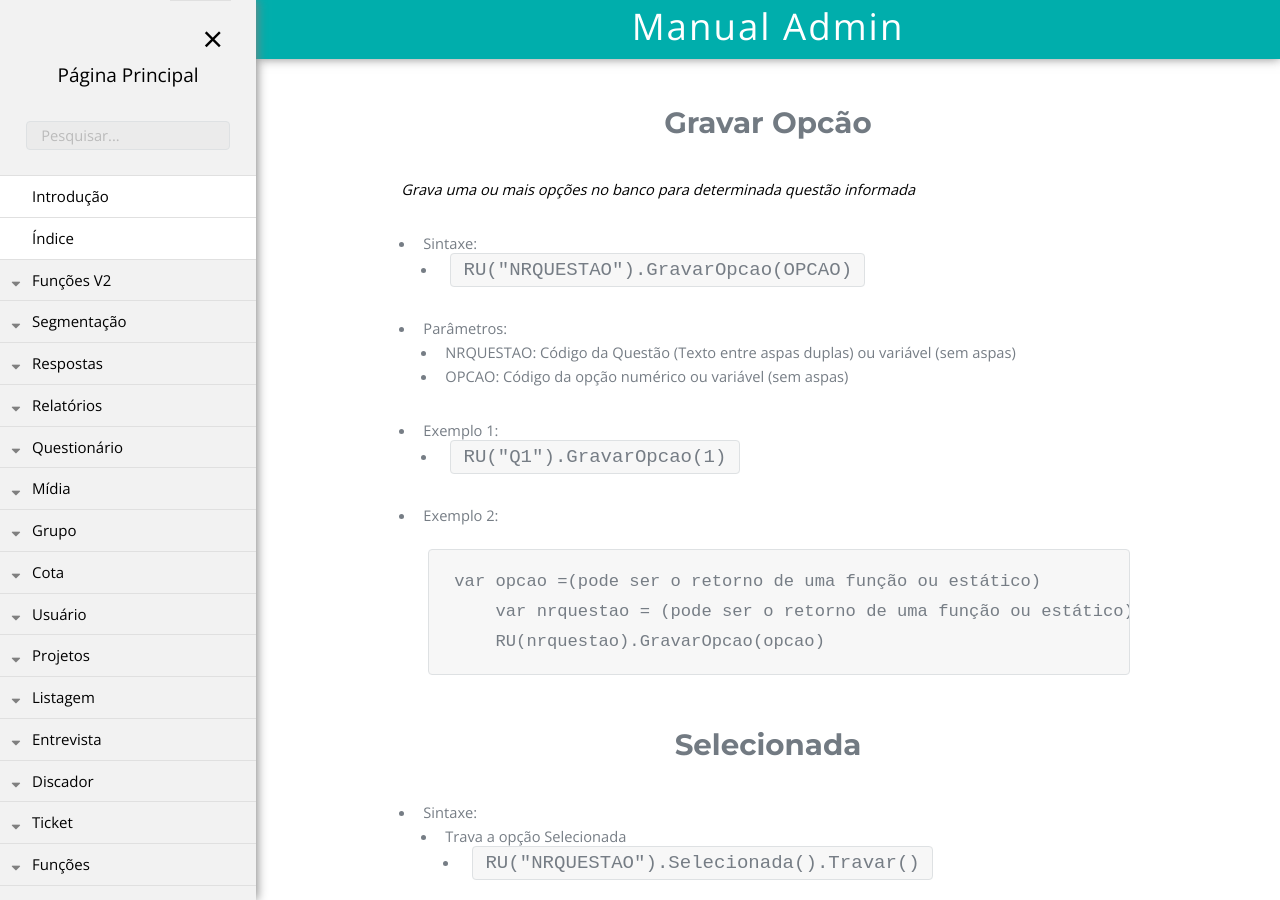
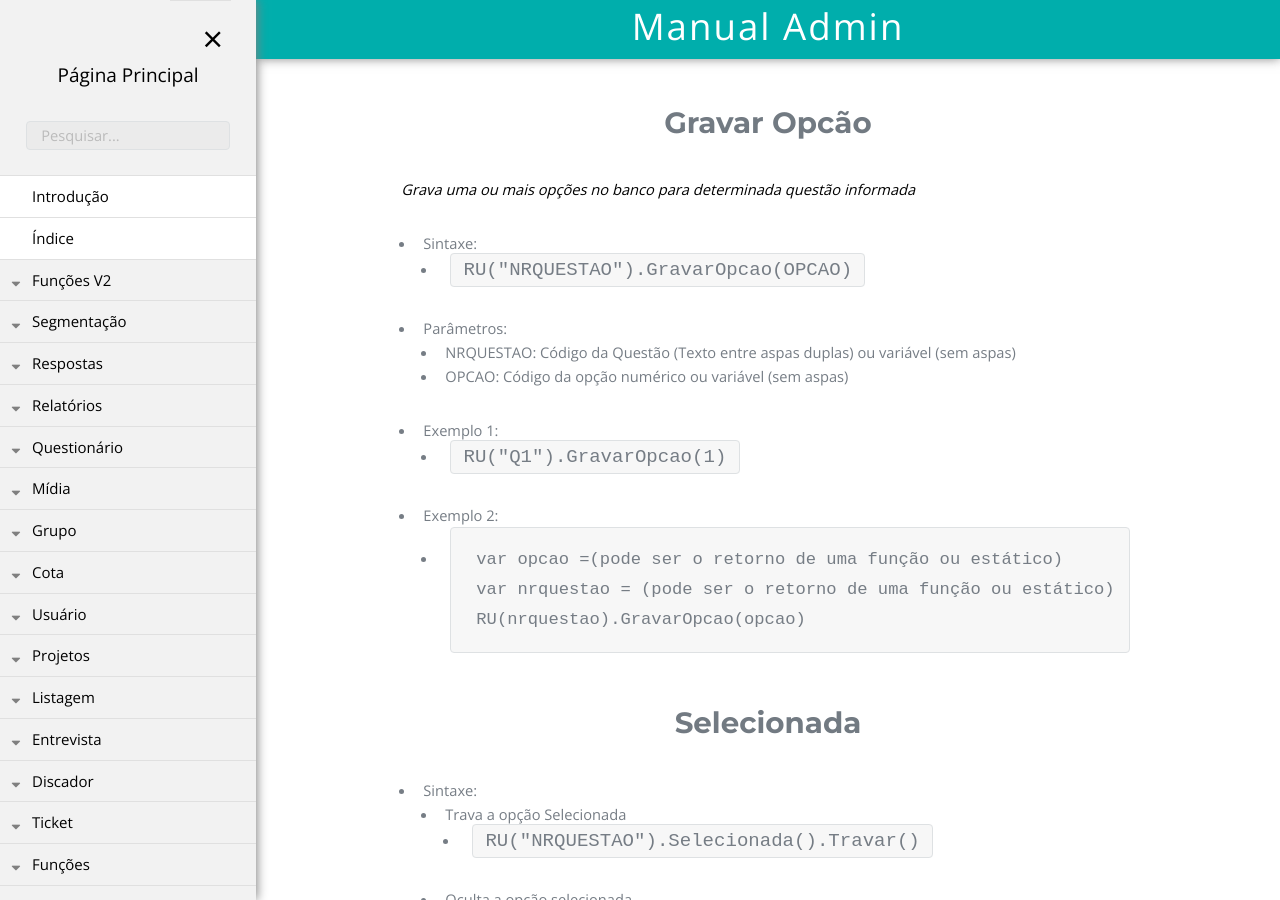
Before and after one commit to rogerio-figueiredo-hsr/hsrtechonline.github.io, a Jekyll site: the page built from _posts/2019-03-29-ru.md, in a window 1280 px wide and 900 px high. Built offline with Jekyll 4.4.1, drawn with Linux system fonts in a browser that asks for light colours.

Commit message:
Update 2019-03-29-ru.md

```diff
--- a/_posts/2019-03-29-ru.md
+++ b/_posts/2019-03-29-ru.md
@@ -17,11 +17,11 @@ pasta: "funcoesv2"
 - Exemplo 1:
   - `RU("Q1").GravarOpcao(1)`
 - Exemplo 2:
-  <pre>
+  - <pre>
     <code>var opcao =(pode ser o retorno de uma função ou estático)
-      var nrquestao = (pode ser o retorno de uma função ou estático)
-      RU(nrquestao).GravarOpcao(opcao)</code>
-  </pre>
+    var nrquestao = (pode ser o retorno de uma função ou estático)
+    RU(nrquestao).GravarOpcao(opcao)</code>
+    </pre>
 
 
 # Selecionada
@@ -40,10 +40,10 @@ pasta: "funcoesv2"
 - Exemplos 1:
   - `RU("Q1").Selecionada().Travar()`
 - Exemplos 2:
-  <pre>
+  - <pre>
     <code>var nrquestao = (pode ser o retorno de uma função ou estático)
-      RU(nrquestao).Selecionada().Travar()</code>
-  </pre>
+    RU(nrquestao).Selecionada().Travar()</code>
+    </pre>
 
 
 # Não Selecionadas
@@ -58,11 +58,11 @@ pasta: "funcoesv2"
   - Retorna as opções declaradas na função "Opcoes"
     - `RU("NRQUESTAO").NaoSelecionadas().Opcoes(OPCOES)`
   - Itera sobre todas as opções retornadas da função “Todas”. O parâmetro “op” representa cada opção retornada pela função "Todas"
-    <pre>
+    - <pre>
       <code>RU(“NRQUESTAO”).NaoSelecionadas().ParaCada(op){
-        “Sentença para ser executada ”
-        }</code>
-    </pre>
+      “Sentença para ser executada ”
+      }</code>
+      </pre>
   - Retorna quantidade de opções não selecionadas
     - `RU("NRQUESTAO").NaoSelecionadas().Contar()`
   - Retorna a descrição das opções declaradas na função “Descricao”
@@ -73,10 +73,10 @@ pasta: "funcoesv2"
 - Exemplo 1:
   - `RU(“Q1”).NaoSelecionadas().Travar([1,2])`
 - Exemplo 2:
-    <pre>
-      <code>var nrquestao = (pode ser o retorno de uma função ou estático)
-        var opção = (pode ser o retorno de uma função ou estático)
-        RU(nrquestao).Selecionada().Travar(opcao)</code>
+  - <pre>
+    <code>var nrquestao = (pode ser o retorno de uma função ou estático)
+    var opção = (pode ser o retorno de uma função ou estático)
+    RU(nrquestao).Selecionada().Travar(opcao)</code>
     </pre>
 
 
@@ -92,10 +92,10 @@ pasta: "funcoesv2"
   - Retorna as opções declaradas na função "Opcoes
     - `RU("NRQUESTAO").Todas().Opcoes(OPCOES)`
   - Itera sobre todas as opções retornadas da função “Todas”. O parâmetro “op” representa cada opção retornada pela função "Todas"
-      <pre>
-        <code>RU("NRQUESTAO").Todas().ParaCada(op){
-          “Sentença para ser executada ”
-          }</code>
+    - <pre>
+      <code>RU("NRQUESTAO").Todas().ParaCada(op){
+      “Sentença para ser executada ”
+      }</code>
       </pre>
   - Retorna quantidade de opções
     - `RU("NRQUESTAO").todas().Contar()`
@@ -107,8 +107,8 @@ pasta: "funcoesv2"
 - Exemplo 1:
   - `RU("Q1").Todas().Selecionar(1)`
 - Exemplo 2:
-  <pre>
+  - <pre>
     <code>var opcao = (pode ser o retorno de uma função ou estático)
-      var nrquesto = (pode ser o retorno de uma função ou estático)
-      RU(nrquesto).Todas().Selecionar(opcao)</code>
-  </pre>
+    var nrquesto = (pode ser o retorno de uma função ou estático)
+    RU(nrquesto).Todas().Selecionar(opcao)</code>
+    </pre>
```
